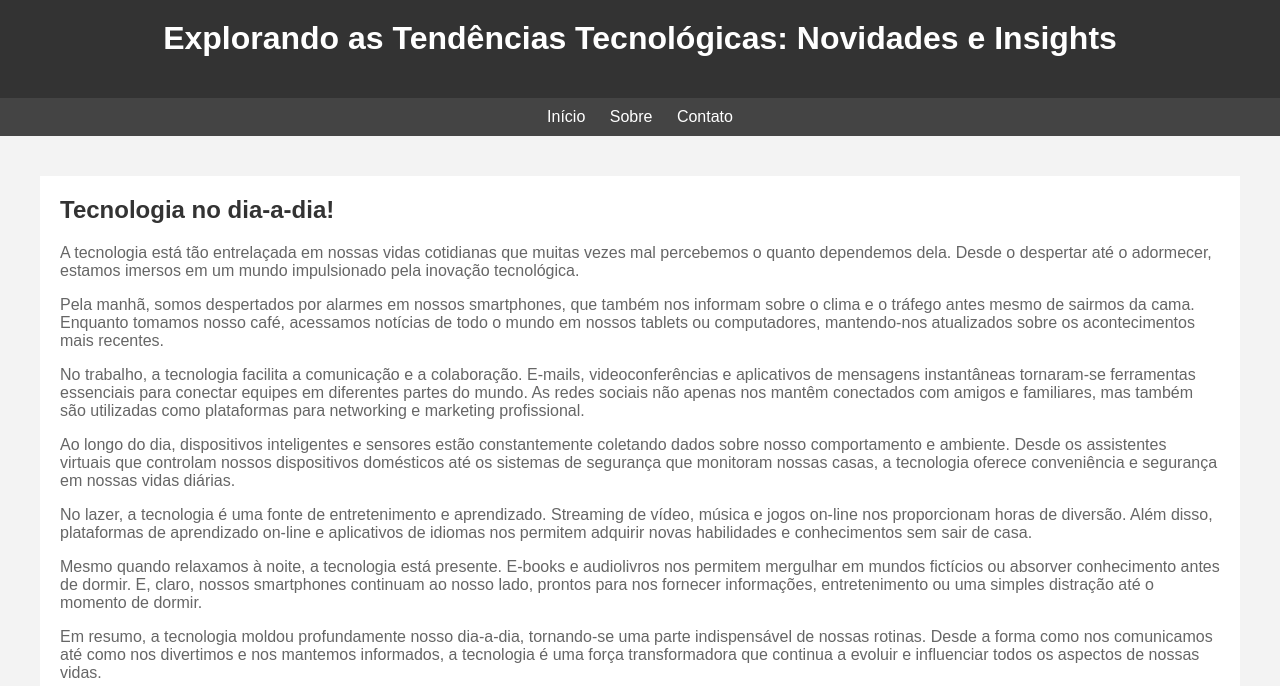
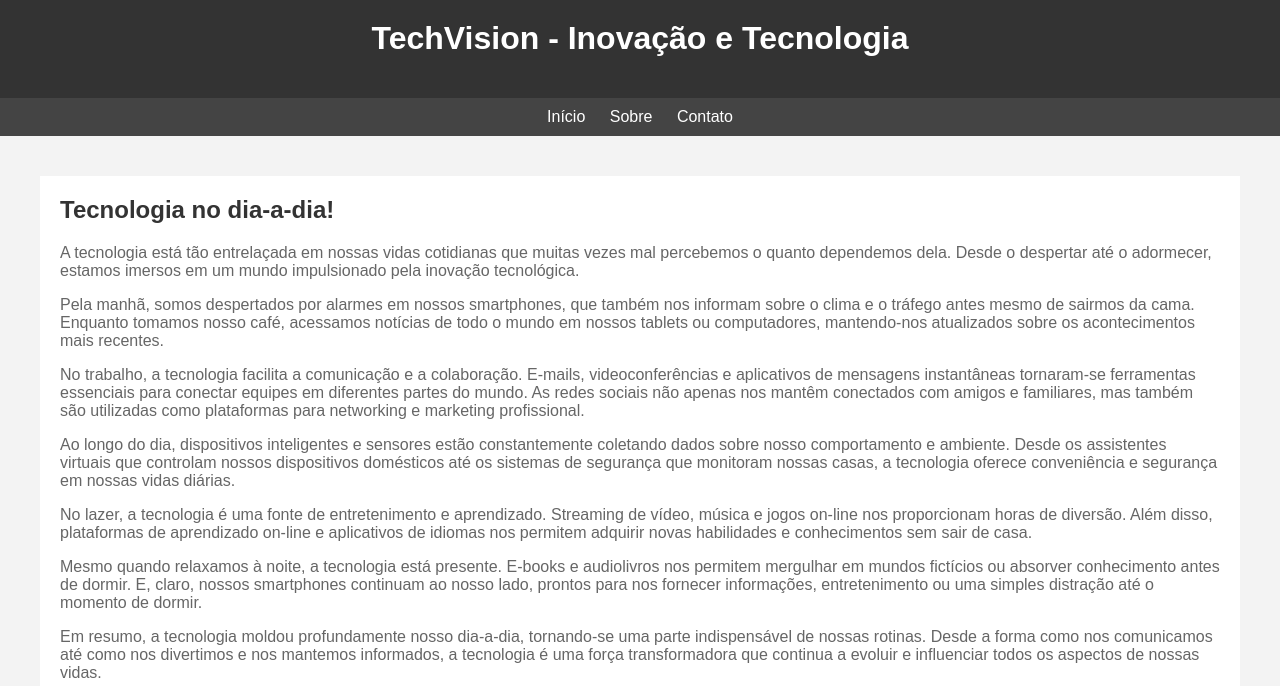
Before and after one commit to FelipeDev30/Study-HTML, a plain HTML site: page First-Page/index.html in a window 1280 px wide. Shown: the top 686 px of the page. Drawn offline with Linux system fonts and the light colour scheme.

Commit message:
Alterando header

```diff
--- a/First-Page/index.html
+++ b/First-Page/index.html
@@ -11,7 +11,7 @@
 
 <body>
     <header>
-        <h1>Explorando as Tendências Tecnológicas: Novidades e Insights</h1>
+        <h1>TechVision - Inovação e Tecnologia</h1>
     </header>
 
     <nav>
```
